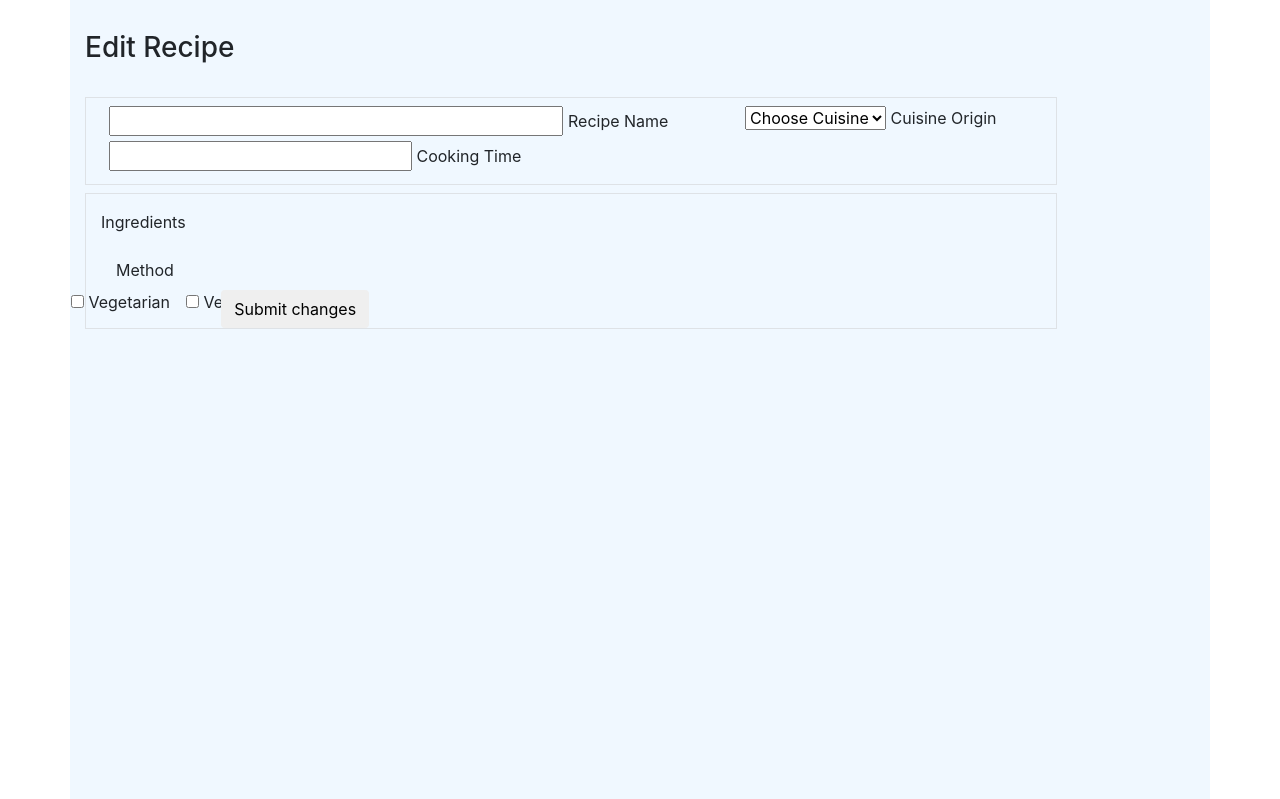
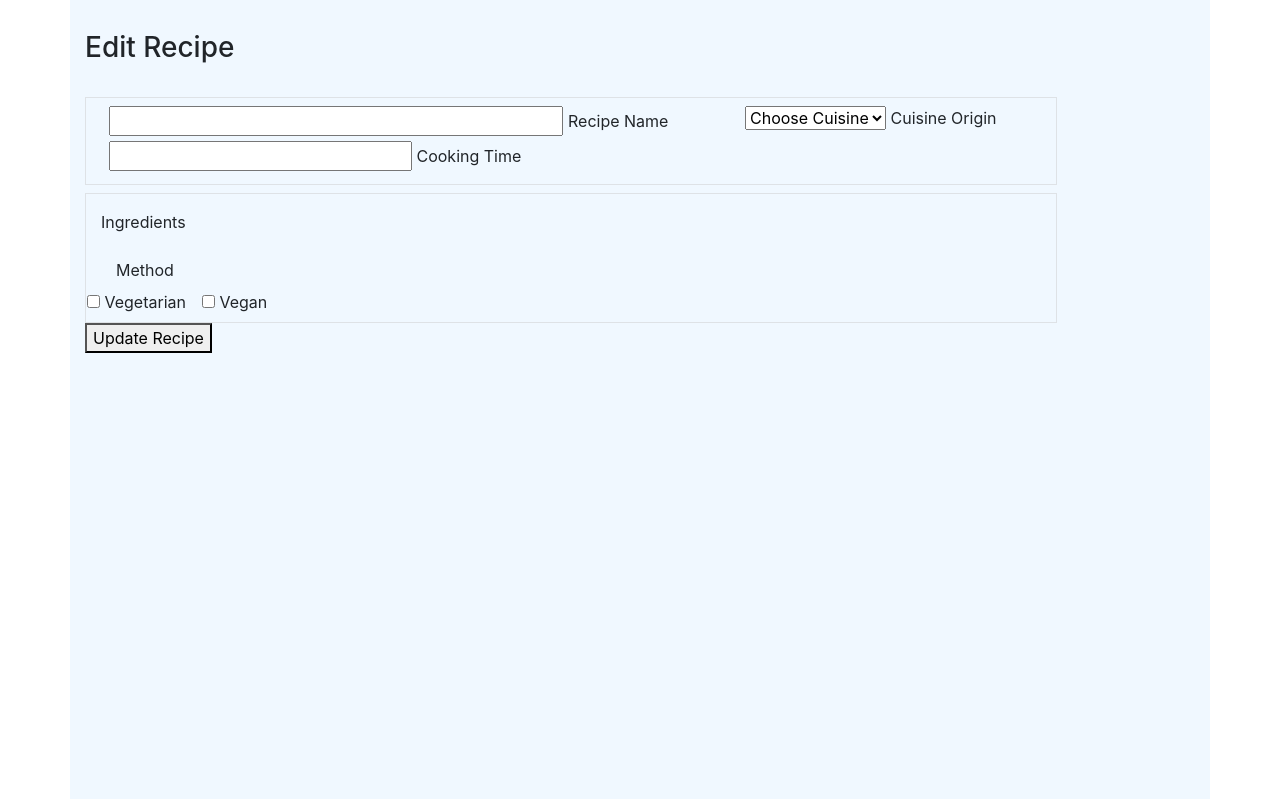
Before and after one commit to NinjaAiden/dcd-milestone-project, a Flask app: template templates/editrecipe.html in a window 1280 px wide. Shown: the part 57-856 px from the top of the page. Run offline with Flask 2, Linux system fonts and the light colour scheme; the template is opened without the code that fills it, so the values that code supplies are empty; some libraries are stand-ins or nearby versions.

Commit message:
fixed an issue with edit page

```diff
--- a/templates/editrecipe.html
+++ b/templates/editrecipe.html
@@ -8,8 +8,7 @@
             <!-- row for title and cuisine type -->
             <div class="row border p-2 mb-2">
                 <div class="col-8">
-                    <input class="col-9" id="recipe_title" name="recipe_title" type="text"
-                        value="{{recipe.recipe_title}}" required>
+                    <input class="col-9" id="recipe_title" name="recipe_title" type="text" value="{{recipe.recipe_title}}" required>
                     <label for="icon_prefix">Recipe Name</label>
                 </div>
                 <div class="col-4">
@@ -26,8 +25,7 @@
                     <label>Cuisine Origin</label>
                 </div>
                 <div class="col-8">
-                    <input class="col-6" id="cook_time" name="cook_time" type="text"
-                        value="{{recipe.cook_time}}" required>
+                    <input class="col-6" id="cook_time" name="cook_time" type="text" value="{{recipe.cook_time}}" required>
                     <label for="icon_prefix">Cooking Time</label>
                 </div>
             </div>
@@ -51,7 +49,7 @@
                 </div>
                 <!-- vegan / vegetarian switches -->
                 <div class="row">
-                    <div class="switch mr-3">
+                    <div class="switch mr-3 ml-3">
                         <label>
                         <input id="is_vegetarian" name="is_vegetarian" type="checkbox">
                         <span class="lever"></span>
@@ -66,10 +64,10 @@
                     </label>
                     </div>
                 </div>
-                <div class="row">
-                    <button class="btn waves-effect waves-light" type="submit" name="action">Submit changes
-                    </button>
-                </div>
+            </div>
+            <div class="row">
+                <button type="submit" id="submitButton">Update Recipe</button>
+                </button>
             </div>
         </form>
     </div>
```
